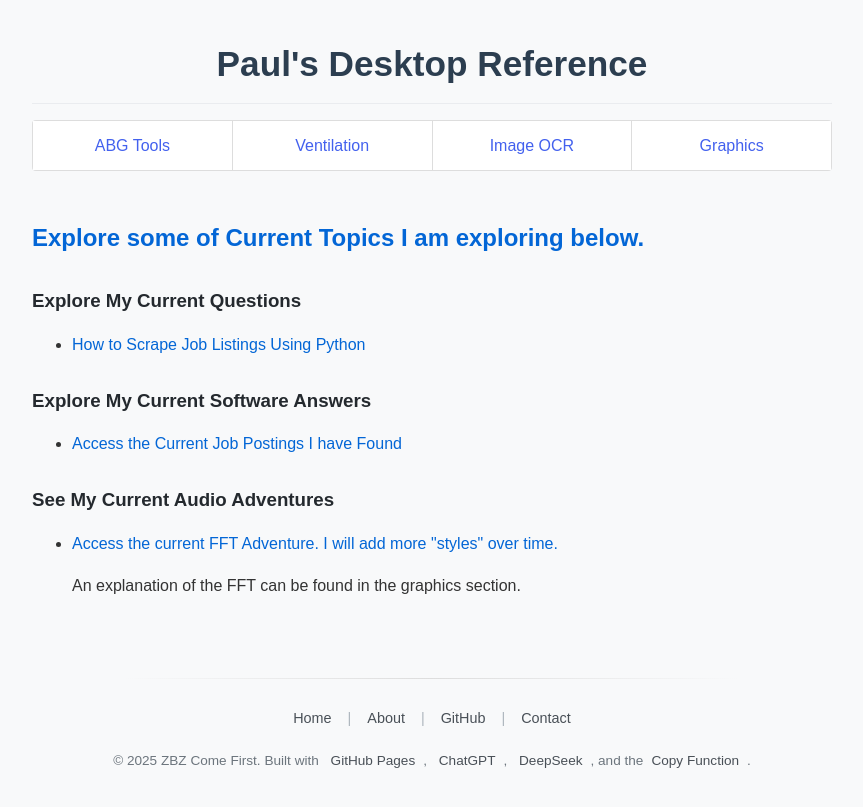
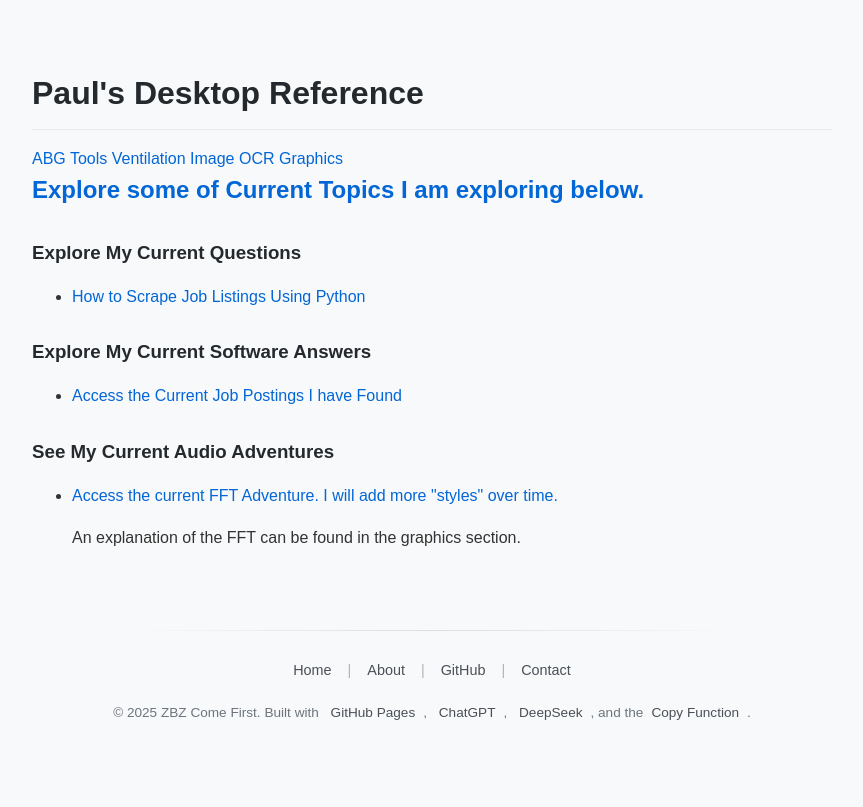
Before and after one commit to ZBZFirst/info, a Jekyll site: the page built from index.md, in a window 1280 px wide. Shown: the top 807 px of the page, without its empty margins (208-1071 px from the left). Built offline with Jekyll 4.4.1, drawn with Linux system fonts in a browser that asks for light colours.

Commit message:
Update header.html

```diff
--- a/_includes/header.html
+++ b/_includes/header.html
@@ -12,4 +12,4 @@
     </div>
   </nav>
 </header>
-<link rel="stylesheet" href="_css/header.css">
+<link rel="stylesheet" href="/info/_css/defaultpage.css">
```
